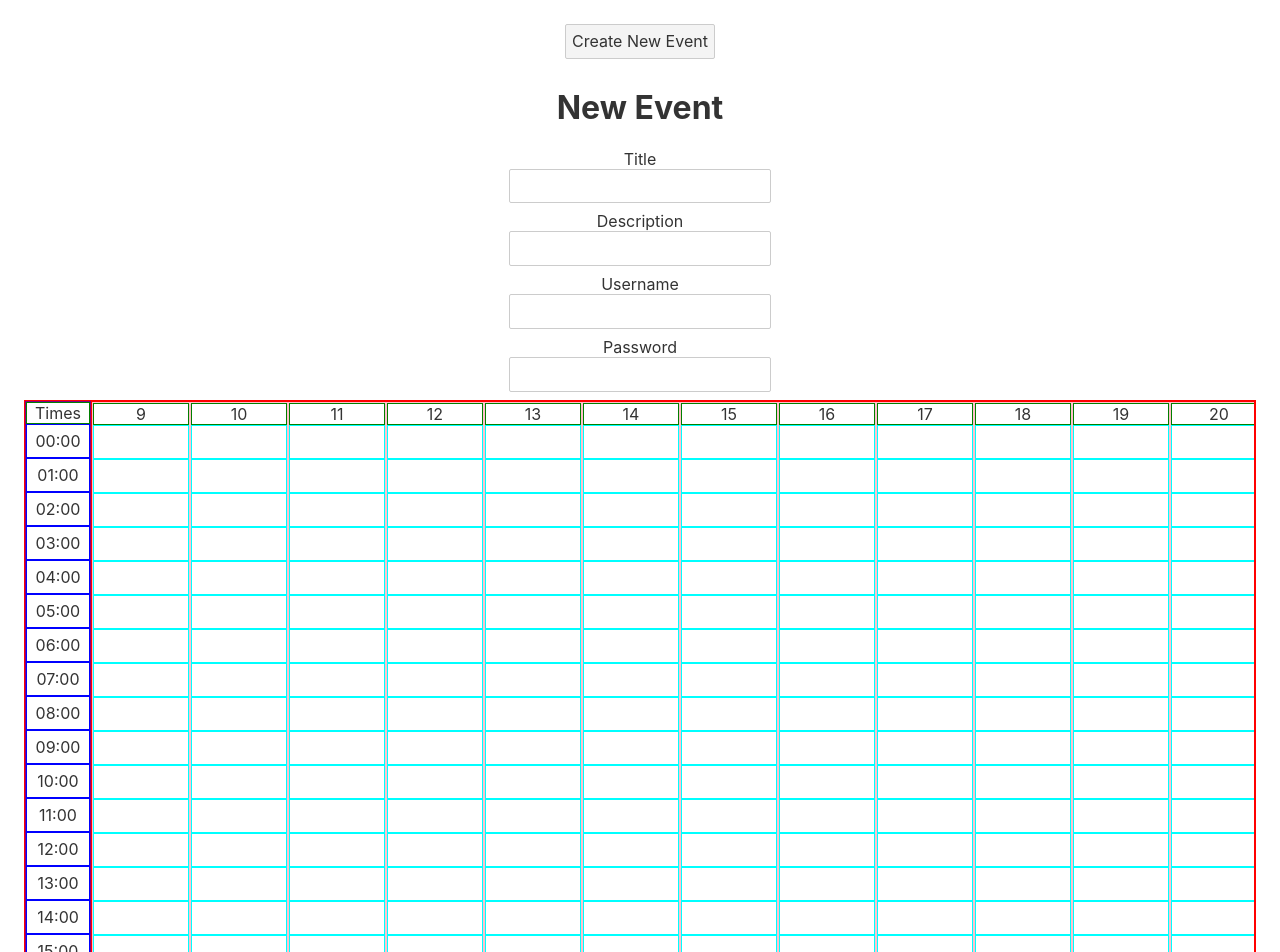
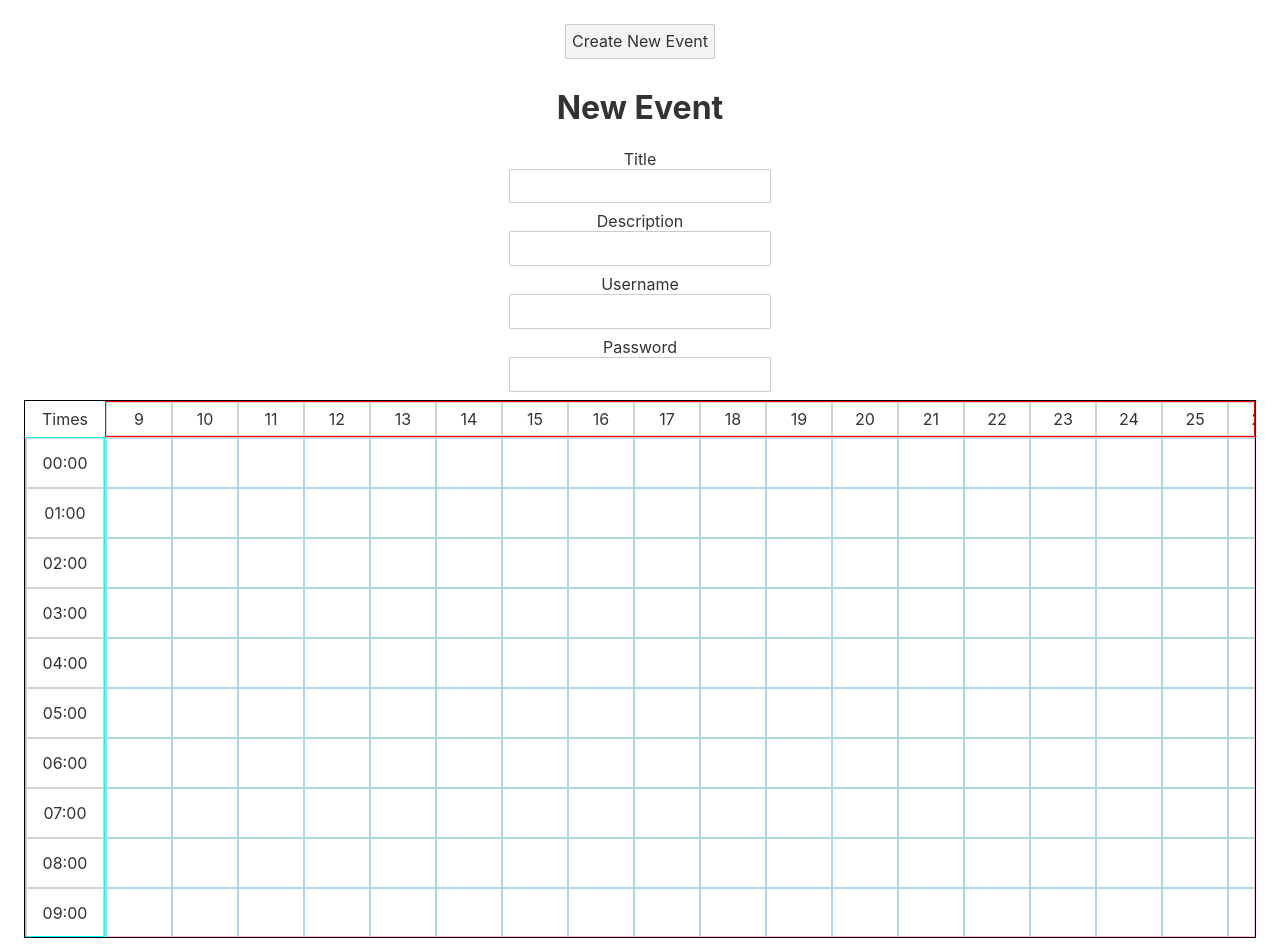
Before and after one commit to bryanmylee/meetwhen-ui, a Svelte app: page / in a window 1280 px wide. Shown: the top 952 px of the page. Built offline with nearby package versions, Linux system fonts and the light colour scheme.

Commit message:
Implement scrollable area with frozen header and index columns

```diff
--- a/src/components/SchedulePicker.svelte
+++ b/src/components/SchedulePicker.svelte
@@ -1,51 +1,70 @@
 <script>
+  import { onMount } from 'svelte';
   import dayjs from 'dayjs';
 
-  let selectedDates = [
-    {
-      date: '2020-05-09',
-      intervals: [
-        { start: '08:00:00', end: '09:00:00' },
-        { start: '12:00:00', end: '14:00:00' },
-      ],
-    },
-    {
-      date: '2020-05-09',
-      intervals: [
-        { start: '08:00:00', end: '09:00:00' },
-        { start: '12:00:00', end: '14:00:00' },
-      ],
-    },
-  ];
   const today = dayjs();
   const midnight = dayjs().startOf('day');
   let numDays = 60;
-  $: dates = Array.from(Array(numDays).keys()).map((inc) => today.add(inc, 'day'));
-  $: times = Array.from(Array(24).keys()).map((inc) => midnight.add(inc, 'hour'));
+  const dates = Array.from(Array(numDays).keys()).map((inc) => today.add(inc, 'day'));
+  const times = Array.from(Array(24).keys()).map((inc) => midnight.add(inc, 'hour'));
+
+  let header;
+  let timeCol;
+  let mainArea;
+
+  let scrollTriggered = false;
+  onMount(() => {
+    header.addEventListener('scroll', () => {
+      if (scrollTriggered) {
+        scrollTriggered = false;
+        return;
+      }
+      scrollTriggered = true;
+      mainArea.scrollLeft = header.scrollLeft;
+    });
+    timeCol.addEventListener('scroll', () => {
+      if (scrollTriggered) {
+        scrollTriggered = false;
+        return;
+      }
+      scrollTriggered = true;
+      mainArea.scrollTop = timeCol.scrollTop;
+    });
+    mainArea.addEventListener('scroll', () => {
+      if (scrollTriggered) {
+        scrollTriggered = false;
+        return;
+      }
+      scrollTriggered = true;
+      header.scrollLeft = mainArea.scrollLeft;
+      timeCol.scrollTop = mainArea.scrollTop;
+    });
+  });
 </script>
 
-<div class="schedule-picker">
-  <!-- Generate a column of times -->
-  <div class="schedule__col__time">
-    <div class="schedule__header">Times</div>
-    {#each times as time}
-      <div class="schedule__time-cell">{time.format('HH:mm')}</div>
+<div id="picker">
+  <div id="top-left">
+    Times
+  </div>
+  <div id="header-row" bind:this={header}>
+    {#each dates as date}
+      <div class="cell">
+        {date.format('D')}
+      </div>
     {/each}
   </div>
-  <!-- Generate the horizontally scrollable pane on the right -->
-  <div class="schedule__scroll-horizontal">
+  <div id="time-col" bind:this={timeCol}>
+    {#each times as time}
+      <div class="cell">
+        {time.format('HH:mm')}
+      </div>
+    {/each}
+  </div>
+  <div id="main-area" bind:this={mainArea}>
     {#each dates as date}
-      <div class="schedule__col">
-        <div class="schedule__header">
-          {date.format('D')}
-        </div>
+      <div class="col">
         {#each times as time}
-          <div class="schedule__cell">
-            <div class="schedule__sub-cell" on:mousedown={() => console.log(1)}></div>
-            <div class="schedule__sub-cell" on:mousedown={() => console.log(2)}></div>
-            <div class="schedule__sub-cell" on:mousedown={() => console.log(3)}></div>
-            <div class="schedule__sub-cell" on:mousedown={() => console.log(4)}></div>
-          </div>
+          <div class="cell"></div>
         {/each}
       </div>
     {/each}
@@ -53,63 +72,72 @@
 </div>
 
 <style>
-  .schedule-picker {
+  #picker {
+    display: grid;
+    grid-template-columns: 5em auto;
+    grid-auto-rows: fit-content(500px);
+    border: 1px black solid;
+    width: auto;
+  }
+
+  #top-left {
+    display: flex;
+    justify-content: center;
+    align-items: center;
+    min-height: 2em;
+    min-width: 3em;
+  }
+
+  #header-row {
     display: flex;
     flex-direction: row;
-    justify-content: left;
-    align-items: stretch;
-    width: auto;
+    min-height: 2em;
+    overflow-y: scroll;
     border: 1px red solid;
   }
 
-  .schedule__scroll-horizontal {
+  #header-row::-webkit-scrollbar {
+    display: none;
+  }
+
+  #header-row > .cell {
+    min-height: 2em;
+  }
+
+  #time-col {
+    display: flex;
+    flex-direction: column;
+    min-width: 3em;
+    overflow-y: scroll;
+    border: 1px cyan solid;
+  }
+
+  #time-col::-webkit-scrollbar {
+    display: none;
+  }
+
+  #main-area {
     display: flex;
     flex-direction: row;
-    justify-content: left;
-    align-items: stretch;
+    min-width: 4em;
     overflow: scroll;
-    width: auto;
-    border: 1px red solid;
-  }
-
-  .schedule__col__time {
-    display: flex;
-    flex-direction: column;
-    min-width: 4rem;
-    border: 1px purple solid;
-  }
-
-  .schedule__col {
-    display: flex;
-    flex-direction: column;
-    min-width: 6rem;
     border: 1px pink solid;
   }
 
-  .schedule__header {
+  #main-area::-webkit-scrollbar {
+    display: none;
+  }
+
+  .col > .cell {
+    border: 1px lightblue solid;
+  }
+
+  .cell {
     display: flex;
-    flex-direction: row;
     justify-content: center;
     align-items: center;
-    min-height: 0.5rem;
-    border: 1px green solid;
-  }
-
-  .schedule__cell {
-    min-height: 2rem;
-    border: 1px cyan solid;
-  }
-
-  .schedule__sub-cell {
-    min-height: 0.5rem;
-  }
-
-  .schedule__time-cell {
-    display: flex;
-    flex-direction: row;
-    justify-content: center;
-    align-items: center;
-    min-height: 2rem;
-    border: 1px blue solid;
+    min-width: 4em;
+    min-height: 3em;
+    border: 1px lightgrey solid;
   }
 </style>
```
